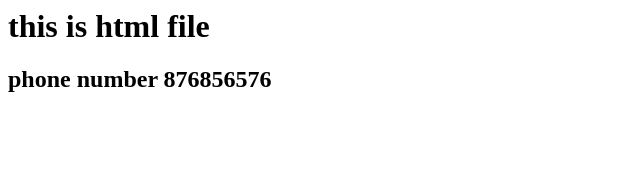
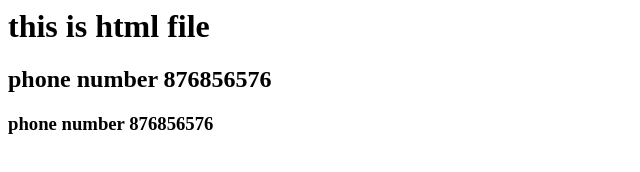
Before and after one commit to sankethdemoaccount/vtgitrepo, a plain HTML site: page index.html in a window 1280 px wide. Shown: the whole page, without its empty margins (0-640 px from the left). Drawn offline with Linux system fonts and the light colour scheme.

Commit message:
Update index.html

```diff
--- a/index.html
+++ b/index.html
@@ -1,2 +1,3 @@
 <h1>this is html file  </h1>
-<h2> phone number 876856576 </h1>
+<h2> phone number 876856576 </h2>
+<h3> phone number 876856576 </h3>
```
